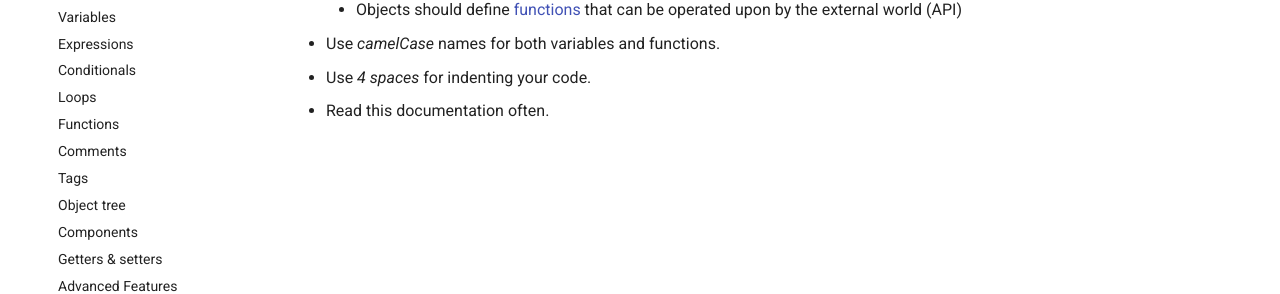
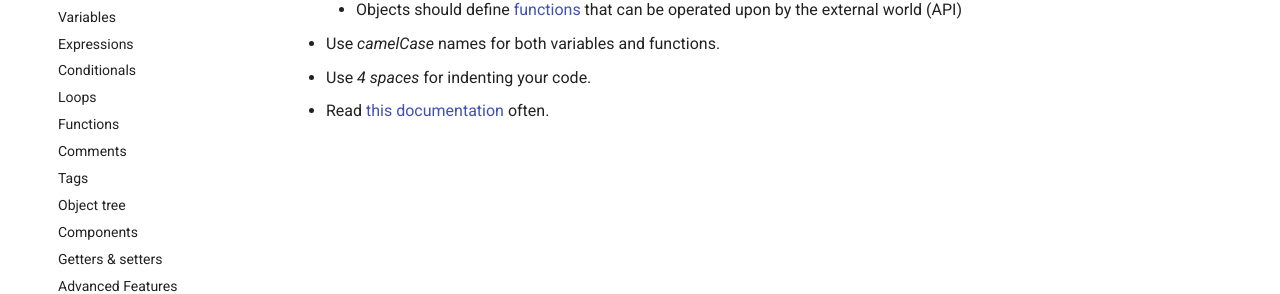
Before and after one commit to alemart/surgescript, an MkDocs documentation site: the page built from docs/tutorials/best_practices.md, in a window 1280 px wide. Shown: the part 283-577 px from the top of the page. Built offline with MkDocs 1.6.1 and Material for MkDocs 9.7.7, drawn with Linux system fonts in a browser that asks for light colours; old or Windows-style settings are respelled for this version of MkDocs.

```diff
--- a/docs/tutorials/best_practices.md
+++ b/docs/tutorials/best_practices.md
@@ -7,4 +7,4 @@ Best Practices
     - Objects should define [functions](functions) that can be operated upon by the external world (API)
 - Use *camelCase* names for both variables and functions.
 - Use *4 spaces* for indenting your code.
-- Read this documentation often.
+- Read [this documentation](../../) often.
```
